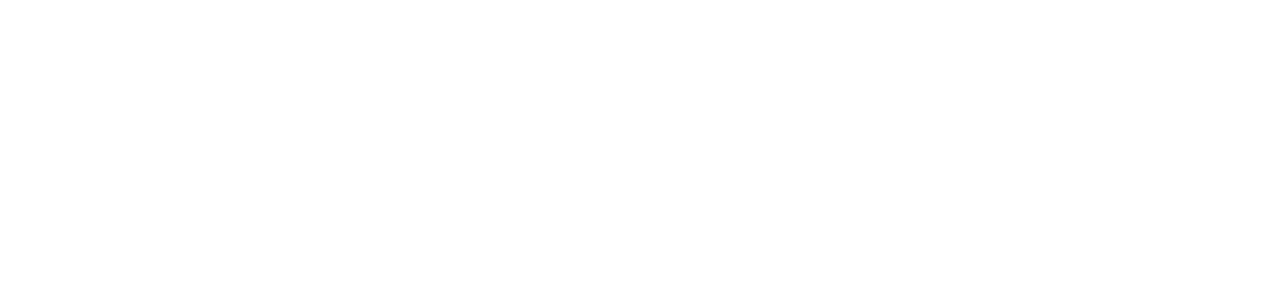
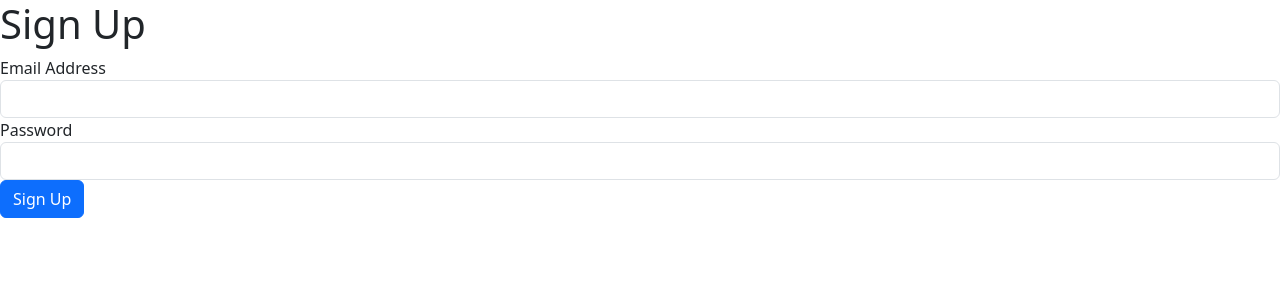
Before and after one commit to rroman08/PROVINS-dev, a Next.js app in the folder client/: page /auth/signup in a window 1280 px wide. Shown: the top 300 px of the page. Built offline with nearby package versions, Linux system fonts and the light colour scheme.

Commit message:
sign up funtionality linked to endpoint

```diff
--- a/client/package.json
+++ b/client/package.json
@@ -10,6 +10,7 @@
   "license": "ISC",
   "description": "",
   "dependencies": {
+    "axios": "^1.8.1",
     "bootstrap": "^5.3.3",
     "next": "^15.2.1",
     "react": "^19.0.0",
--- a/client/pages/auth/signup.js
+++ b/client/pages/auth/signup.js
@@ -1,26 +1,26 @@
 import { useState } from 'react';
+import axios from 'axios';
 
 const Signup = () => {
   const [email, setEmail] = useState('');
   const [password, setPassword] = useState('');
+  const [errors, setErrors] = useState('');
 
-  const onSubmit = async (event) => {
+  const onSubmit = async event => {
     event.preventDefault();
 
-    const response = await fetch('/api/users/signup', {
-      method: 'POST',
-      headers: {
-        'Content-Type': 'application/json'
-      },
-      body: JSON.stringify({ email, password })
-    });
-
-    const data = await response.json();
-    console.log(data);
+    try {
+      const response = await axios.post('/api/users/signup', {
+        email, password
+      });
+      console.log(response.data);
+    }
+    catch (error) {
+      setErrors(error.response.data.errors);
+    }
   };
 
-  return
-    <form onSubmit={onSubmit}>
+  return <form onSubmit={onSubmit}>
       <h1>Sign Up</h1>
       <div className="form-group">
         <label>Email Address</label>
@@ -39,6 +39,16 @@ const Signup = () => {
           className="form-control"
         />
       </div>
+      {errors.length > 0 && (
+        <div className='alert alert-danger'>
+          <h4>Ooops....</h4>
+          <ul className='my-0'>
+            {errors.map(error => (
+              <li key={error.message}>{error.message}</li>
+              ))}
+          </ul>
+        </div>
+      )}
       <button className="btn btn-primary">Sign Up</button>
     </form>
 }
```
Also changed, not shown: 1 other file (tests, documents, lock files or other folders).
